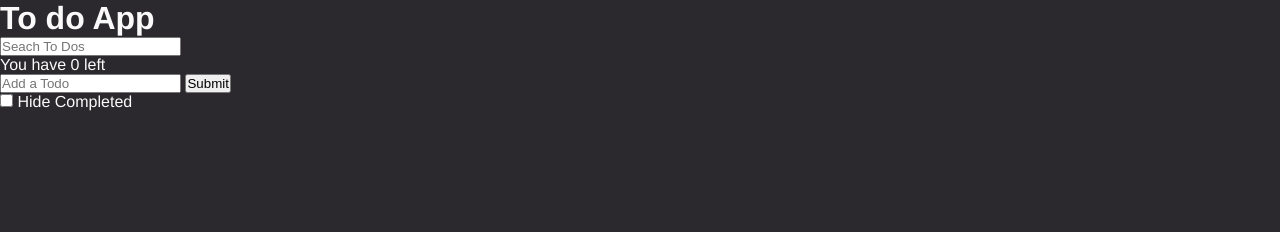
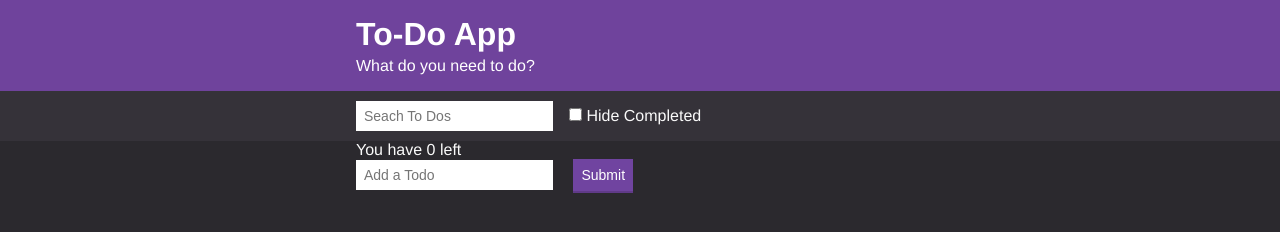
Before and after one commit to ritchey0713/js_playground, a plain HTML site: page todo-app/index.html in a window 1280 px wide. Drawn offline with nearby package versions, Linux system fonts and the light colour scheme.

Commit message:
add class names

```diff
--- a/todo-app/index.html
+++ b/todo-app/index.html
@@ -9,18 +9,30 @@
     <link rel="stylesheet" href="/styles/styles.css">
   </head>
   <body>
-    <h1>To do App</h1>
-    <input id="search-text" type="text" placeholder="Seach To Dos">
-    <div id='todos'>
+    <div class="header">
+      <div class="container">
+        <h1 class="header__title">To-Do App</h1>
+          <h2 class="header__subtitle">What do you need to do?</h2>
+      </div>
+    </div>
 
+    <div class="actions">
+      <div class="actions__container">
+          <input id="search-text" class="input" type="text" placeholder="Seach To Dos">
+          <label class="checkbox*/">
+              <input id="hide-complete" type="checkbox"> Hide Completed
+            </label>
+       </div>
     </div>
-    <form id="add-todo">
-      <input type="text" placeholder="Add a Todo" name="addToDo">
-      <button>Submit</button>
-    </form>
-    <label>
-      <input id="hide-complete" type="checkbox"> Hide Completed
-    </label>
+
+    <div class="container">
+        <div id='todos'></div>
+        <form id="add-todo">
+          <input class="input" type="text" placeholder="Add a Todo" name="addToDo">
+          <button class='button'>Submit</button>
+        </form>
+    </div>
+
     <script src="https://cdnjs.cloudflare.com/ajax/libs/moment.js/2.22.1/moment-with-locales.min.js"></script>
     <script src="/scripts/uuid.js"></script>
     <script src="/scripts/todo-functions.js"></script>
```
